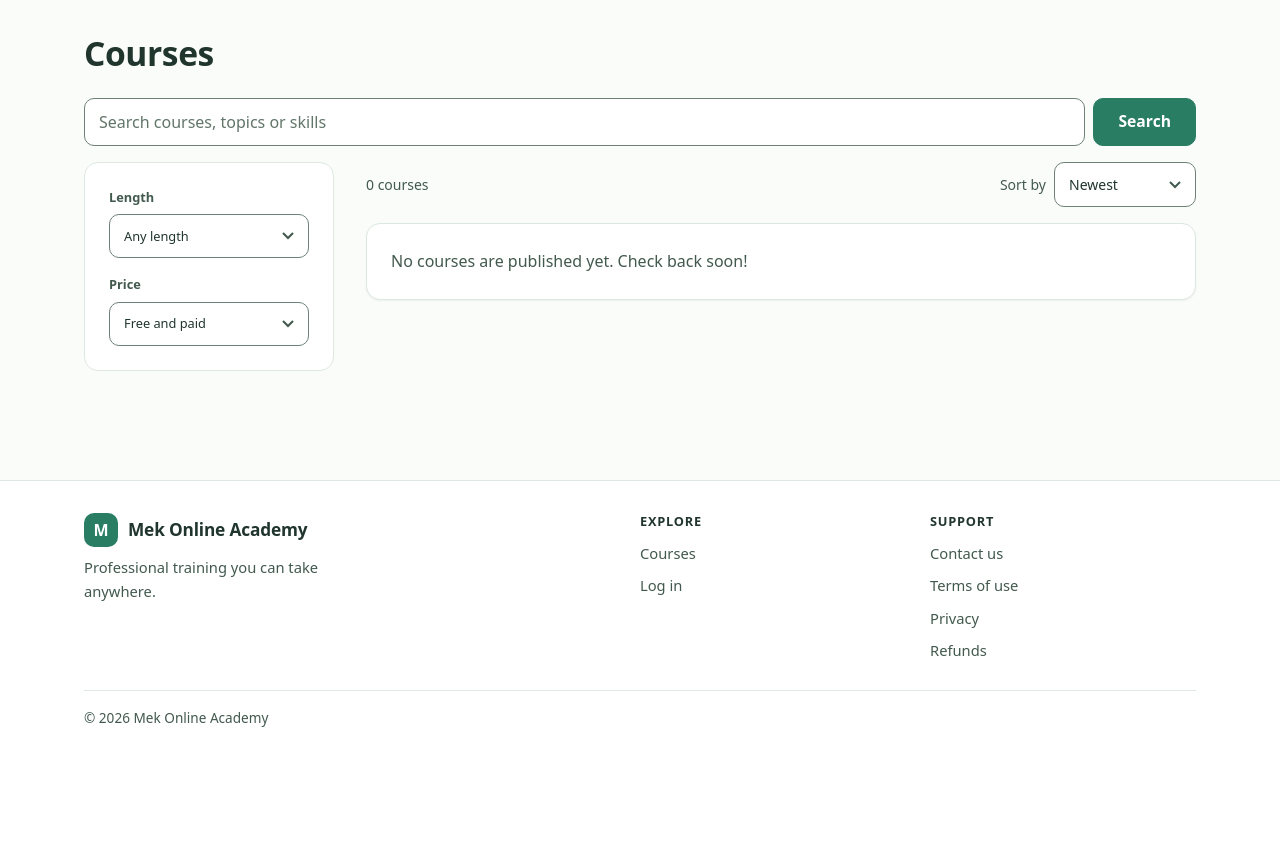
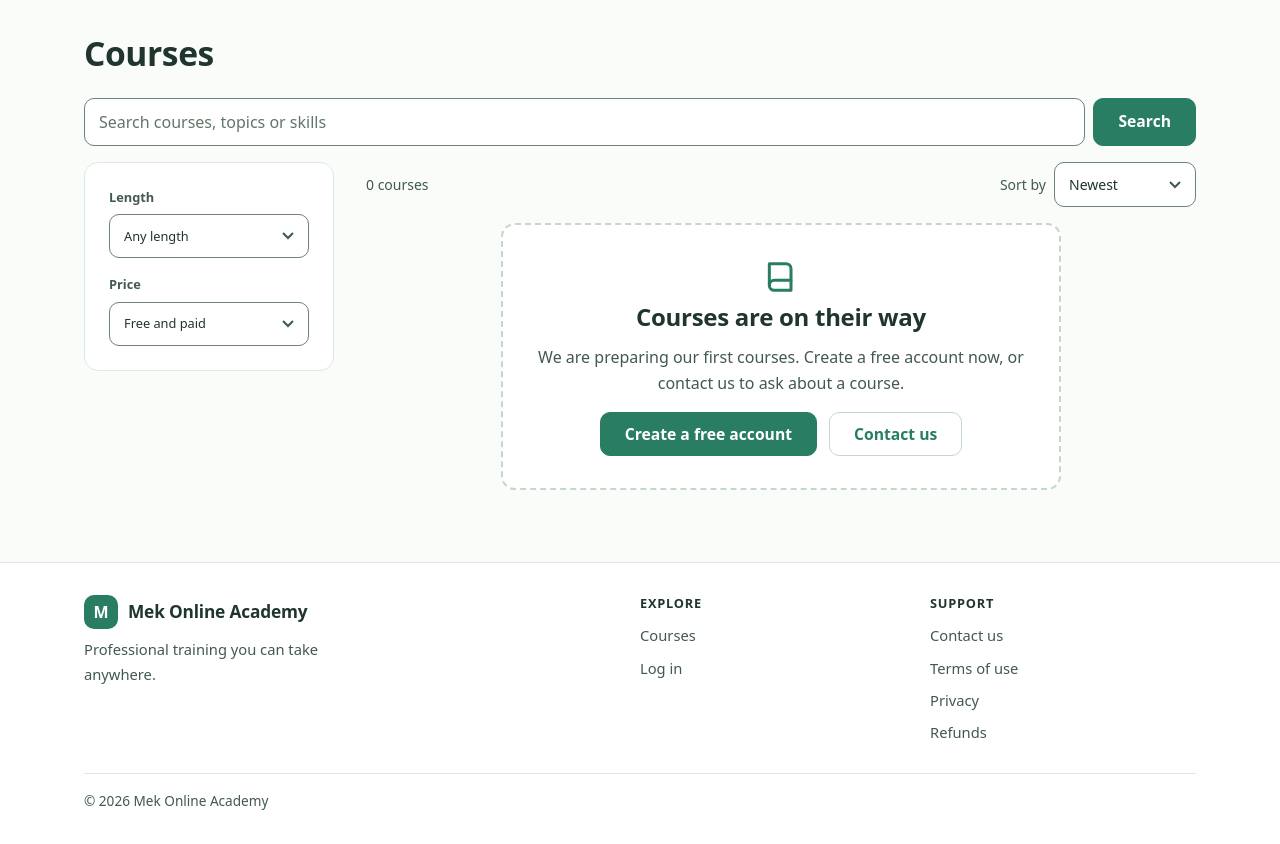
Before and after one commit to yileandbelay/aaa_gcp_compute, a Flask app: page /courses in a window 1280 px wide. Shown: the part 69-913 px from the top of the page. Before the commit the page ends 796 px from the top, so only its background shows below. Run offline with Flask 3, Linux system fonts and the light colour scheme; data that the repository does not hold is empty; some libraries are stand-ins or nearby versions.

Commit message:
Catalog empty state reuses the homepage panel
Co-Authored-By: Claude Sonnet 5.5 <noreply@anthropic.com>
Claude-Session: https://claude.ai/code/session_01C37KQVks3y48GHBWr3ybKM

```diff
--- a/academy/routes/main.py
+++ b/academy/routes/main.py
@@ -95,7 +95,7 @@ def catalog():
     return render_template(
         "courses/catalog.html", courses=courses, ratings=ratings, categories=categories, levels=levels,
         lengths=LENGTHS, sorts=SORTS, category=category, level=level, length=length, price=price, sort=sort,
-        q=q, filtered=filtered, mine=_my_course_ids())
+        q=q, filtered=filtered, mine=_my_course_ids(), has_courses=bool(published))
 
 
 @bp.route("/lang/<code>")
--- a/academy/templates/courses/catalog.html
+++ b/academy/templates/courses/catalog.html
@@ -1,4 +1,4 @@
-{% extends "base.html" %}{% from "_macros.html" import course_card, icon with context %}
+{% extends "base.html" %}{% from "_macros.html" import course_card, empty_panel, icon with context %}
 {% block title %}{{ _('Courses') }} · {{ site_name }}{% endblock %}
 {% block content %}
 <div class="page-head"><h1>{{ _('Courses') }}</h1></div>
@@ -25,7 +25,8 @@
       <label class="sort">{{ _('Sort by') }}<select name="sort" form="finder" onchange="this.form.submit()">{% for k, label in sorts %}{% if k != 'rating' or config.FEATURE_REVIEWS %}<option value="{{ k }}" {{ 'selected' if k == sort }}>{{ _(label) }}</option>{% endif %}{% endfor %}</select></label>
     </div>
     {% if courses %}<div class="grid">{% for c in courses %}{{ course_card(c, ratings, mine) }}{% endfor %}</div>
-    {% else %}<div class="card"><p class="muted" style="margin:0">{% if filtered %}{{ _('No course matches these filters.') }} <a href="{{ url_for('main.catalog') }}">{{ _('Show all courses') }}</a>.{% else %}{{ _('No courses are published yet. Check back soon!') }}{% endif %}</p></div>{% endif %}
+    {% elif has_courses %}<div class="card"><p class="muted" style="margin:0">{{ _('No course matches these filters.') }} <a href="{{ url_for('main.catalog') }}">{{ _('Show all courses') }}</a>.</p></div>
+    {% else %}{{ empty_panel() }}{% endif %}
   </section>
 </div>
 {% endblock %}
--- a/academy/translations/am.json
+++ b/academy/translations/am.json
@@ -175,7 +175,6 @@
   "Next: %(title)s": "ቀጣይ፦ %(title)s",
   "No attempts remaining - contact your instructor.": "ምንም ሙከራ አልቀረም - አስተማሪዎን ያነጋግሩ።",
   "No course matches these filters.": "ከእነዚህ ማጣሪያዎች ጋር የሚስማማ ኮርስ የለም።",
-  "No courses are published yet. Check back soon!": "እስካሁን የታተመ ኮርስ የለም። በቅርቡ ይመልከቱ!",
   "No questions yet. Ask the instructor anything about this lesson.": "እስካሁን ጥያቄ የለም። ስለዚህ ትምህርት ማንኛውንም ነገር አስተማሪውን ይጠይቁ።",
   "No ratings yet.": "እስካሁን ግምገማ የለም።",
   "Not passed": "አላለፉም",
```
Also changed, not shown: tests/test_discovery.py (+14 -0 lines).
